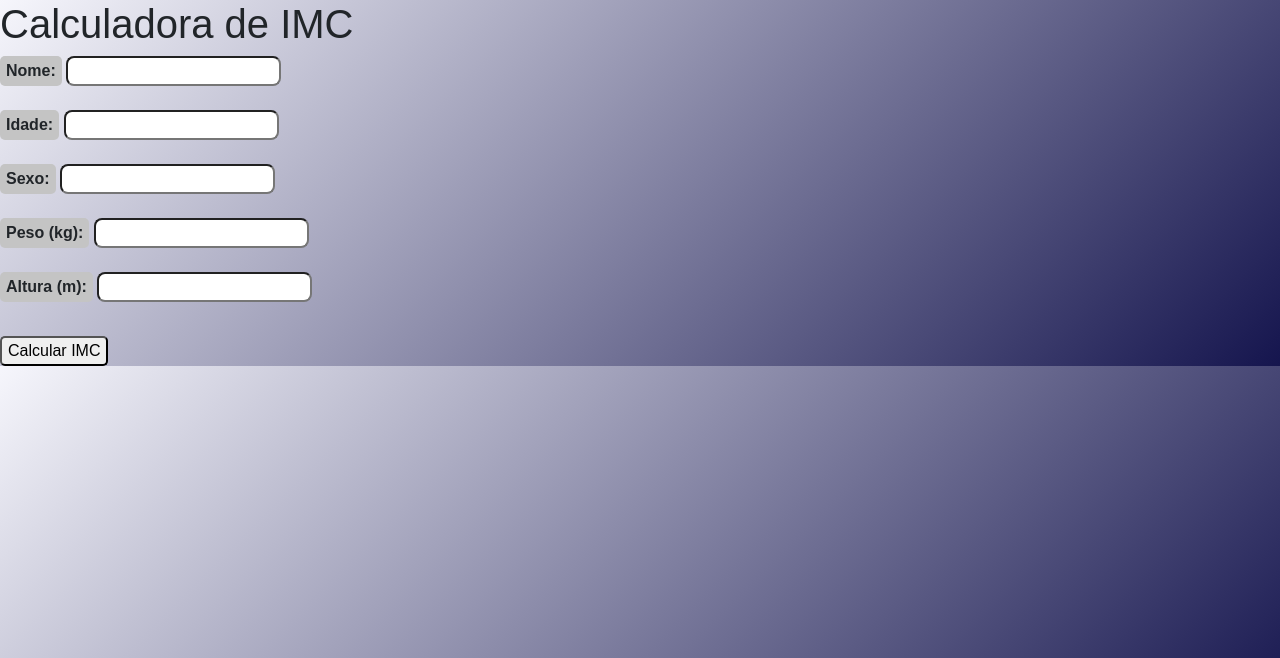
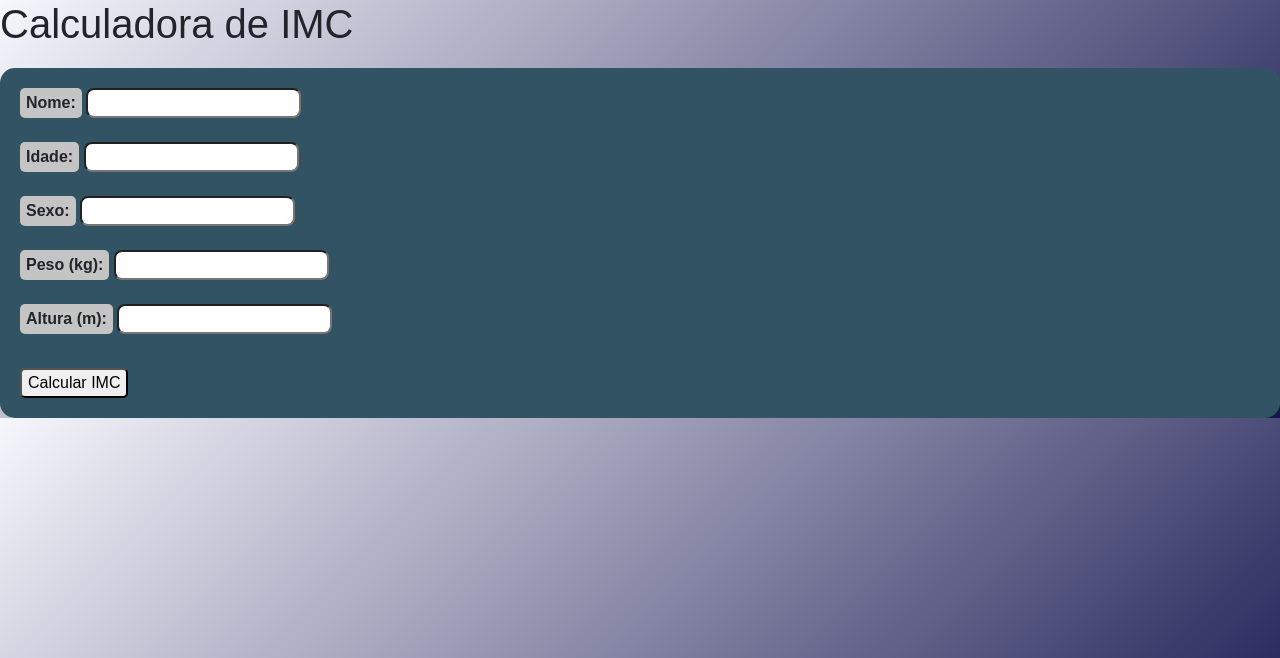
Before and after one commit to Pudin2468/Ming, a Flask app: page / in a window 1280 px wide. Shown: the top 658 px of the page. Run offline with Flask 3, Linux system fonts and the light colour scheme.

Commit message:
modificaçoes de cores e bordas no front

```diff
--- a/Main/static/css/style.css
+++ b/Main/static/css/style.css
@@ -38,3 +38,11 @@ button {
     padding: auto;
     border-radius: 5px;
 }
+
+form {
+    margin-top: 20px;
+    border-style: hidden;
+    padding: 20px;
+    background: #315363;
+    border-radius: 15px;
+}
```
